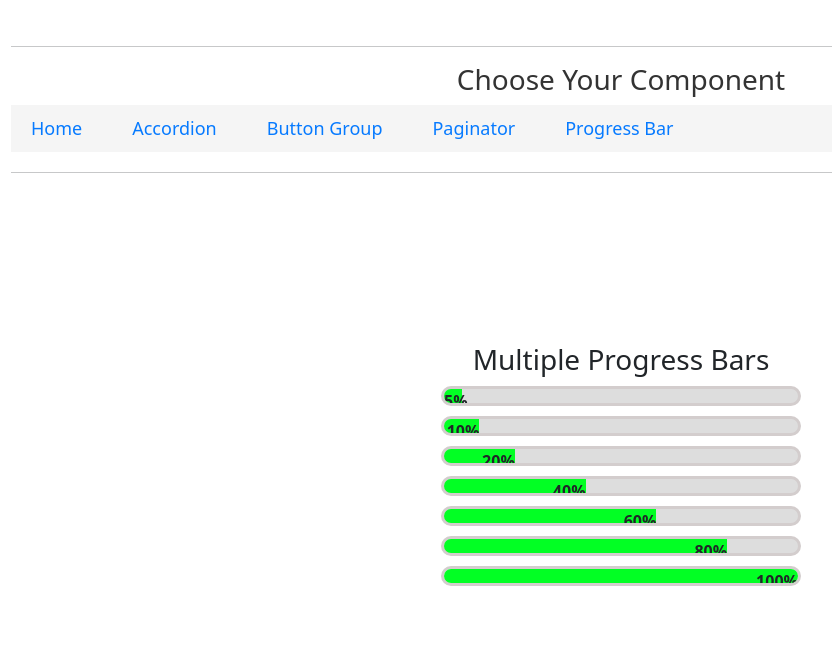
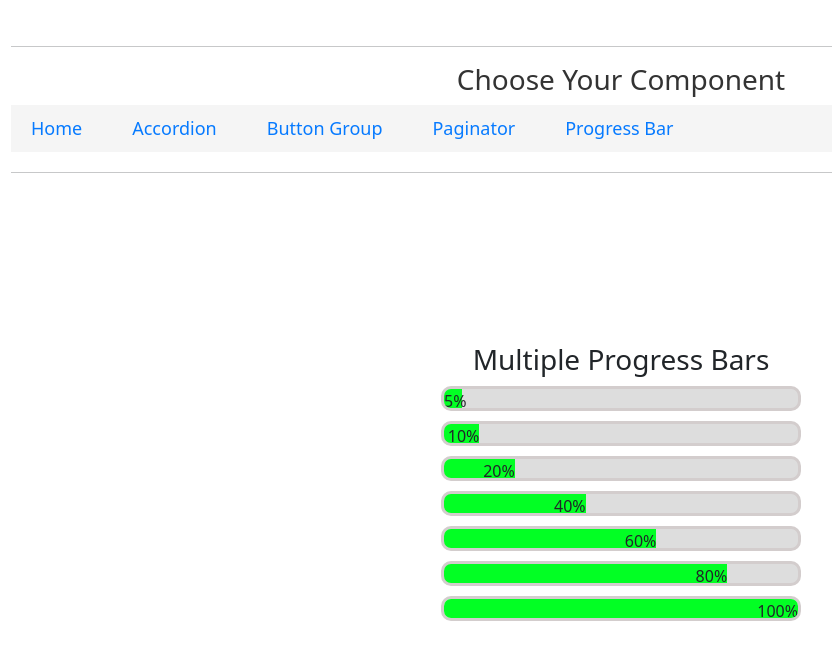
Before and after one commit to ajaynaveen99/react-components-app, a React (Vite) app: page /progress-bar in a window 1280 px wide. Shown: the top 660 px of the page, without its empty margins (19-851 px from the left). Built offline with nearby package versions, Linux system fonts and the light colour scheme.

Commit message:
ProgressBar: adjusted height and font weight in progress bars

```diff
--- a/src/components/ProgressBars/Progress.jsx
+++ b/src/components/ProgressBars/Progress.jsx
@@ -20,7 +20,7 @@ export default function ProgressBar() {
       {progress.map((value) => (
             <div
             style={{
-              height: "20px",
+              height: "25px",
               border:" 3px solid #d3cdcdff",
               borderRadius: "10px",
               background: "#ddddddff",
@@ -33,7 +33,7 @@ export default function ProgressBar() {
               style={{
                 height: "100%",
                 width: `${value}%`,
-                fontWeight: "bold",
+                fontWeight: "10px",
                 color: "solid",
                 background: "#02ff24ff",
                 transition: "width 1.9s ease",
```
